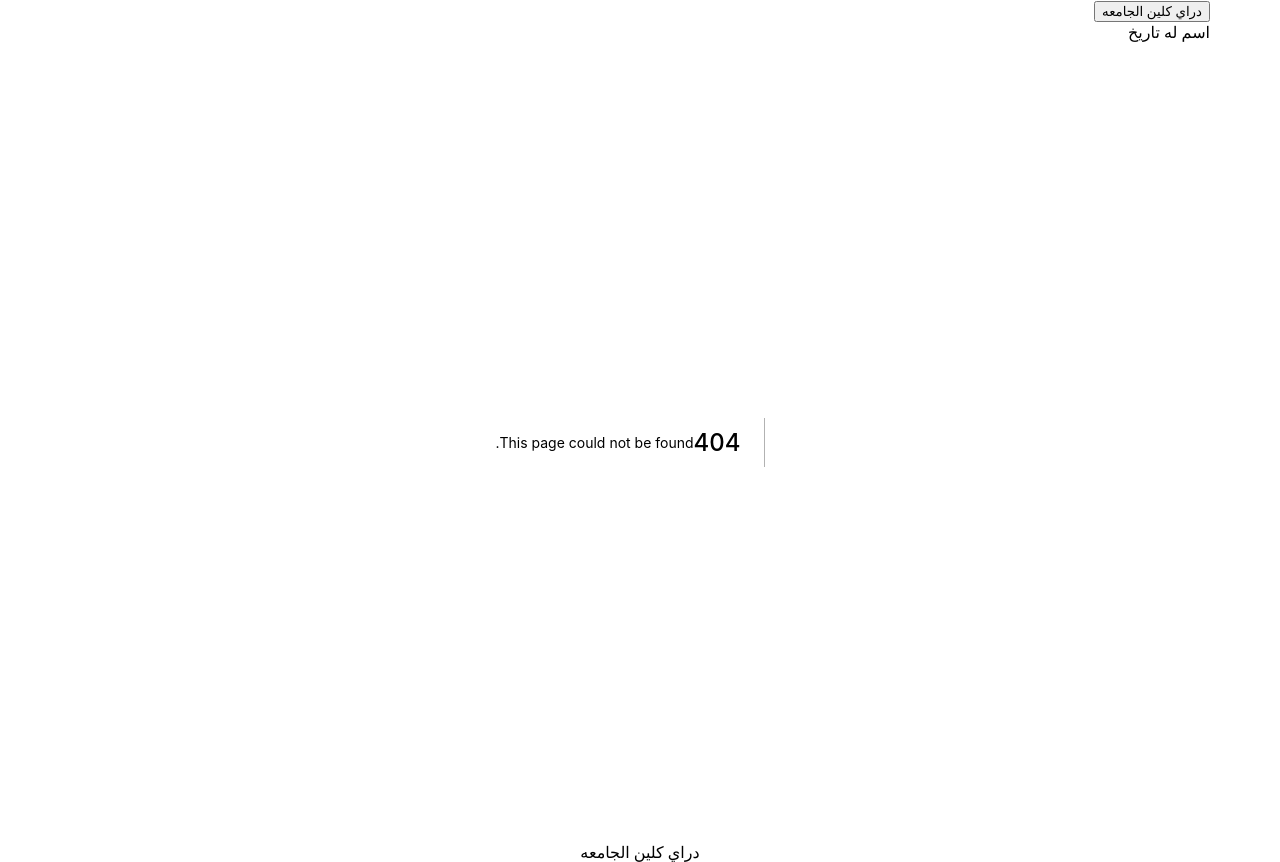
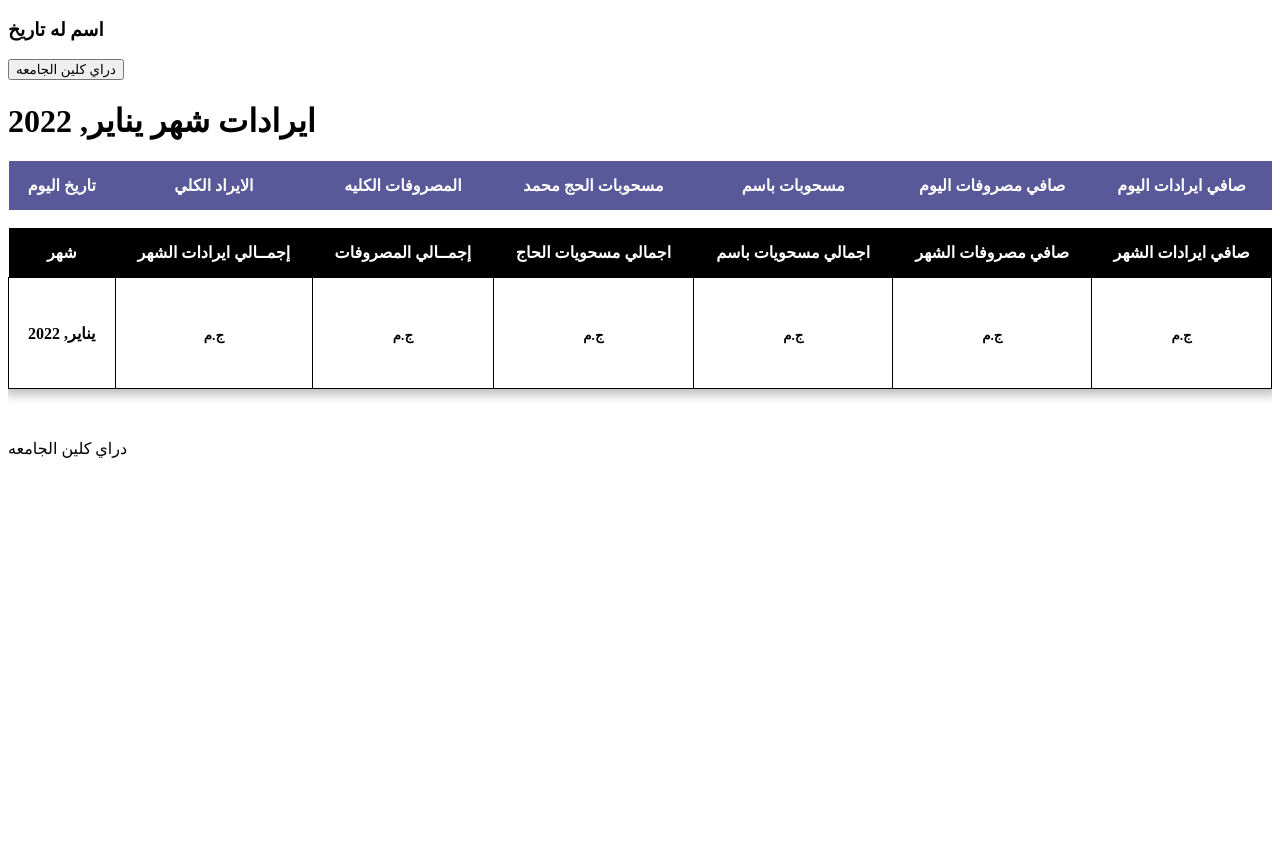
Before and after one commit to chemiadel/nextjs-firebase-tailwindcss, a Next.js app: page /dashboard in a window 1280 px wide. Before the commit this address had no page. After the commit the page ends 800 px from the top, so only its background shows below. Built offline with nearby package versions, Linux system fonts and the light colour scheme.

Commit message:
dashboard design done

```diff
--- a/components/layout/header.tsx
+++ b/components/layout/header.tsx
@@ -2,15 +2,12 @@ import Link from "next/link";
 
 export default function Header(props: any) {
 	return (
-    <div className="flex h-full flex-row">
-      <div className="flex-1 my-auto">
+		<div className="flex items-center justify-between h-full">
+			<h3 className="">اسم له تاريخ</h3>
+			<div className="my-auto">
 				<Link href="/">
-          <button>دراي كلين الجامعه</button>
+					<button className="font-semibold">دراي كلين الجامعه</button>
 				</Link>
-      </div>
-
-      <div className="m-auto space-x-2">
-      اسم له تاريخ
 			</div>
 		</div>
 	);
--- a/css/main.css
+++ /dev/null
@@ -1,134 +0,0 @@
-
-/* // ========================================= classses ========================================= */
-.pageContainer {
-  min-height: 100vh;
-}
-.pointer {
-  cursor: pointer;
-}
-.errorMsg {
-  font-size: 0.8rem;
-  color: red;
-  position: absolute;
-  z-index: 9999;
-  bottom: -20px;
-  left: 10px;
-}
-.sectionsSeperaterSpace {
-  margin-top: 3.5rem;
-}
-.fullWidth {
-  width: 100%;
-}
-.btn {
-  cursor: pointer;
-  border: none;
-  outline: none;
-}
-
-.list-unstyled {
-  list-style: none;
-}
-.text-center {
-  text-align: center;
-}
-
-.fw-bold {
-  font-weight: bold;
-}
-.noWrapText {
-  white-space: nowrap;
-}
-
-.circleRadius {
-  border-radius: 100%;
-  overflow: hidden;
-}
-.upperCase {
-  text-transform: uppercase;
-}
-.capitalize {
-  text-transform: capitalize;
-}
-.lowerCase {
-  text-transform: lowercase;
-}
-.text-underline {
-  text-decoration: underline;
-}
-.container {
-  padding-right: 15px;
-  padding-left: 15px;
-  margin-right: auto;
-  margin-left: auto;
-  position: relative;
-}
-@media (min-width: 768px) {
-  .container {
-    width: 750px;
-  }
-}
-@media (min-width: 992px) {
-  .container {
-    width: 970px;
-  }
-}
-@media (min-width: 1200px) {
-  .container {
-    width: 1170px;
-  }
-}
-/* // ========================================= classses ========================================= */
-@media screen and (max-width: 767px) {
-  .sm-hidden {
-    display: none !important;
-  }
-  .sm-show {
-    display: block !important;
-  }
-}
-
-@media screen and (min-width: 767px) {
-  .sm-hidden {
-    display: block !important;
-  }
-  .sm-show {
-    display: none !important;
-  }
-}
-
-/* // normalize */
-* {
-  box-sizing: border-box;
-  direction: rtl;
-}
-html,
-body {
-  padding: 0;
-  margin: 0;
-  font-family: Lato, Sans-serif;
-  color: black;
-}
-/* // to hide input number arrows */
-input[type="number"]::-webkit-outer-spin-button,
-input[type="number"]::-webkit-inner-spin-button {
-  -webkit-appearance: none;
-  margin: 0;
-}
-
-input[type="number"] {
-  appearance: textfield;
-  -moz-appearance: textfield;
-}
-input[type="date"]::-webkit-calendar-picker-indicator {
-    background: transparent;
-    bottom: 0;
-    color: transparent;
-    cursor: pointer;
-    height: auto;
-    left: 0;
-    position: absolute;
-    right: 0;
-    top: 0;
-    width: auto;
-}
--- /dev/null
+++ b/css/main.scss
@@ -0,0 +1,140 @@
+input[type="number"]::-webkit-outer-spin-button,
+input[type="number"]::-webkit-inner-spin-button {
+  -webkit-appearance: none;
+  margin: 0;
+}
+
+input[type="number"] {
+  appearance: textfield;
+  -moz-appearance: textfield;
+}
+input[type="date"]::-webkit-calendar-picker-indicator {
+    background: transparent;
+    bottom: 0;
+    color: transparent;
+    cursor: pointer;
+    height: auto;
+    left: 0;
+    position: absolute;
+    right: 0;
+    top: 0;
+    width: auto;
+}
+
+.dashboard-container {
+	// background-color: black;
+	.dashboard-header {
+		display: flex;
+		justify-content: space-between;
+		align-items: center;
+		button {
+			background: transparent;
+			border: 1px solid #eee;
+			color: #eee;
+			padding: 10px 30px;
+			cursor: pointer;
+			border-radius: 2px;
+			&:hover {
+				background: black;
+				color: white;
+			}
+		}
+	}
+	.applications-table {
+		width: 100%;
+		padding-bottom: 50px;
+		min-width: 900px;
+		overflow-x: auto;
+
+		#table {
+			width: 100%;
+			min-width: 900px;
+			box-shadow: 1px 1px 10px 5px rgb(190, 190, 190);
+			border-collapse: collapse;
+			border-spacing: 0;
+
+			th {
+				text-transform: uppercase;
+				text-align: center;
+				background: #595999;
+				white-space: nowrap;
+				color: #fff;
+				padding: 15px;
+				min-width: 30px;
+
+				&:hover {
+					background-color: #42427c;
+				}
+			}
+			td {
+				text-align: center;
+				white-space: nowrap;
+				font-weight: bolder;
+				height: 80px;
+				padding: 15px;
+				cursor: pointer;
+			}
+			tbody tr td {
+				border: 1px solid blue;
+			}
+			tbody tr:nth-child(2n) td {
+				background: #e8e8fd;
+				border: 1px solid black;
+			}
+
+			.secondHead {
+				color: white;
+				background: black;
+				td {
+					height: 10px;
+				}
+			}
+			.secondBody {
+				td {
+					border: 1px solid black;
+				}
+			}
+		}
+	}
+	.pagination {
+		font-family: "Open Sans", sans-serif;
+		text-align: right;
+		width: 100%;
+		padding: 8px;
+		.number {
+			display: inline-block;
+			padding: 4px 10px;
+			color: #fff;
+			border-radius: 4px;
+			background: black;
+			margin: 0px 5px;
+			cursor: pointer;
+		}
+		.number:hover,
+		.number.active {
+			background: #dedede;
+		}
+	}
+}
+
+.fieldSets-container {
+	display: flex;
+	fieldset {
+		width: 20% !important;
+		p {
+			font-weight: normal !important;
+			span {
+				font-weight: 700;
+			}
+		}
+	}
+	.truck-info {
+		flex: 1;
+		display: flex;
+		flex-wrap: wrap;
+		gap: 1.5rem;
+		div {
+			width: 45%;
+		}
+	}
+}
--- a/package.json
+++ b/package.json
@@ -23,7 +23,8 @@
     "nookies": "^2.5.2",
     "react": "17.0.2",
     "react-dom": "17.0.2",
-    "react-hook-form": "^7.43.5"
+    "react-hook-form": "^7.43.5",
+    "sass": "^1.59.2"
   },
   "devDependencies": {
     "@types/react": "17.0.20",
--- a/pages/_app.tsx
+++ b/pages/_app.tsx
@@ -2,7 +2,7 @@ import "tailwindcss/tailwind.css";
 import type { AppProps } from "next/app";
 import Layout from "../components/layout";
 import "../lib/firebaseConfig/init";
-import "../css/main.css"
+import "../css/main.scss"
 function MyApp({ Component, pageProps }: AppProps) {
 	return (
 		<Layout>
--- a/pages/api/hello.ts
+++ /dev/null
@@ -1,13 +0,0 @@
-// Next.js API route support: https://nextjs.org/docs/api-routes/introduction
-import type { NextApiRequest, NextApiResponse } from "next";
-
-type Data = {
-  name: string;
-};
-
-export default function handler(
-  req: NextApiRequest,
-  res: NextApiResponse<Data>
-) {
-  res.status(200).json({ name: "John Doe" });
-}
--- /dev/null
+++ b/pages/dashboard.tsx
@@ -0,0 +1,135 @@
+import React, { useState } from "react";
+
+export default function Dashboard() {
+	const [selectedMonthDays, setSelectedMonthDays] = useState([]);
+	const [currentMonth, setCurrentMonth] = useState(getCurrentMonth() || "");
+	const [allMonthIncome, setAllMonthIncome] = useState("");
+	const [allMonthExpenses, setAllMonthExpenses] = useState("");
+	const [totalEl7agExpenses, setTotalEl7agExpenses] = useState("");
+	const [totalBassemExpenses, setTotalBassemExpenses] = useState("");
+	const [totalMonthIncome, setTotalMonthIncome] = useState("");
+	const [totalMonthExpenses, setTotalMonthExpenses] = useState("");
+
+	return (
+		<div>
+			<main>
+				<div className="container dashboard-container">
+					<div className="dashboard-header">
+						<h1 className="text-center text-xl w-full py-5 font-bold">
+							ايرادات شهر {currentMonth}
+						</h1>
+					</div>
+					<div className="applications-table overflow-x-auto">
+						<table id="table">
+							<thead>
+								<tr className="text-xl">
+									<th>تاريخ اليوم</th>
+									<th>الايراد الكلي</th>
+									<th>المصروفات الكليه</th>
+									<th>مسحوبات الحج محمد</th>
+									<th>مسحوبات باسم</th>
+									<th>صافي مصروفات اليوم</th>
+									<th>صافي ايرادات اليوم</th>
+								</tr>
+							</thead>
+							<tbody>
+								{selectedMonthDays.map(
+									(eachDay: any, index) => (
+										<tr key={index}>
+											<td>{eachDay.date}</td>
+											<td>
+												{eachDay.income} <sub>ج.م</sub>
+											</td>
+											<td>
+												{eachDay.expenses}{" "}
+												<sub>ج.م</sub>
+											</td>
+											<td>
+												{eachDay.expensesEl7ag}{" "}
+												<sub>ج.م</sub>
+											</td>
+											<td>
+												{eachDay.expensesBassem}{" "}
+												<sub>ج.م</sub>
+											</td>
+											<td>
+												{eachDay.total_day_expenses}{" "}
+												<sub>ج.م</sub>
+											</td>
+											<td>
+												{eachDay.total_day_income}{" "}
+												<sub>ج.م</sub>
+											</td>
+										</tr>
+									)
+								)}
+							</tbody>
+							<br />
+							<tr className="secondHead">
+								<td>شهر</td>
+								<td>إجمــالي ايرادات الشهر</td>
+								<td>إجمــالي المصروفات</td>
+								<td>اجمالي مسحويات الحاج</td>
+								<td>اجمالي مسحويات باسم</td>
+								<td>صافي مصروفات الشهر</td>
+								<td>صافي ايرادات الشهر</td>
+							</tr>
+							<tr className="secondBody">
+								<td>{currentMonth}</td>
+								<td>
+									{allMonthIncome} <sub>ج.م</sub>
+								</td>
+								<td>
+									{allMonthExpenses}
+									<sub>ج.م</sub>
+								</td>
+								<td>
+									{totalEl7agExpenses} <sub>ج.م</sub>
+								</td>
+								<td>
+									{totalBassemExpenses} <sub>ج.م</sub>
+								</td>
+								<td>
+									{totalMonthExpenses} <sub>ج.م</sub>
+								</td>
+								<td>
+									{totalMonthIncome} <sub>ج.م</sub>
+								</td>
+							</tr>
+						</table>
+					</div>
+				</div>
+			</main>
+		</div>
+	);
+}
+
+function getCurrentMonth() {
+	const date = new Date();
+	var months = [
+		"يناير",
+		"فبراير",
+		"مارس",
+		"إبريل",
+		"مايو",
+		"يونيو",
+		"يوليو",
+		"أغسطس",
+		"سبتمبر",
+		"أكتوبر",
+		"نوفمبر",
+		"ديسمبر"
+	];
+	var days = [
+		"اﻷحد",
+		"اﻷثنين",
+		"الثلاثاء",
+		"اﻷربعاء",
+		"الخميس",
+		"الجمعة",
+		"السبت"
+	];
+	// var delDateString = days[date.getDay()] + ', ' + date.getDate() + ' ' + months[date.getMonth()] + ', ' + date.getFullYear();
+	const currentMonth = months[date.getMonth()];
+	return currentMonth + ", " + date.getFullYear();
+}
```
Also changed, not shown: pages/private.tsx (deleted, +0 -19 lines), pages/privatessr.tsx (deleted, +0 -27 lines), css/dashboard.scss (added). Lines whose indentation alone changed are shown as unchanged.
